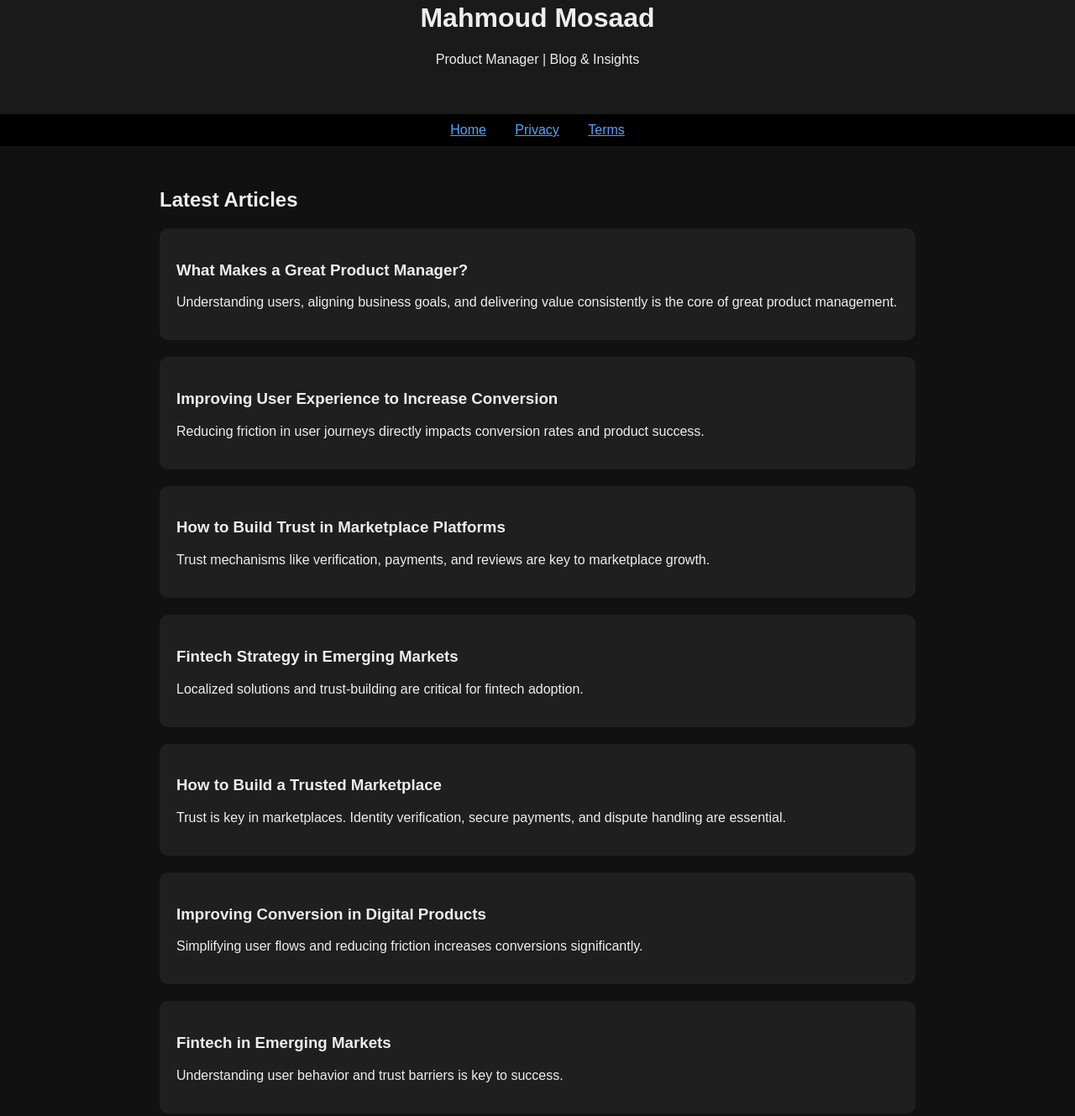
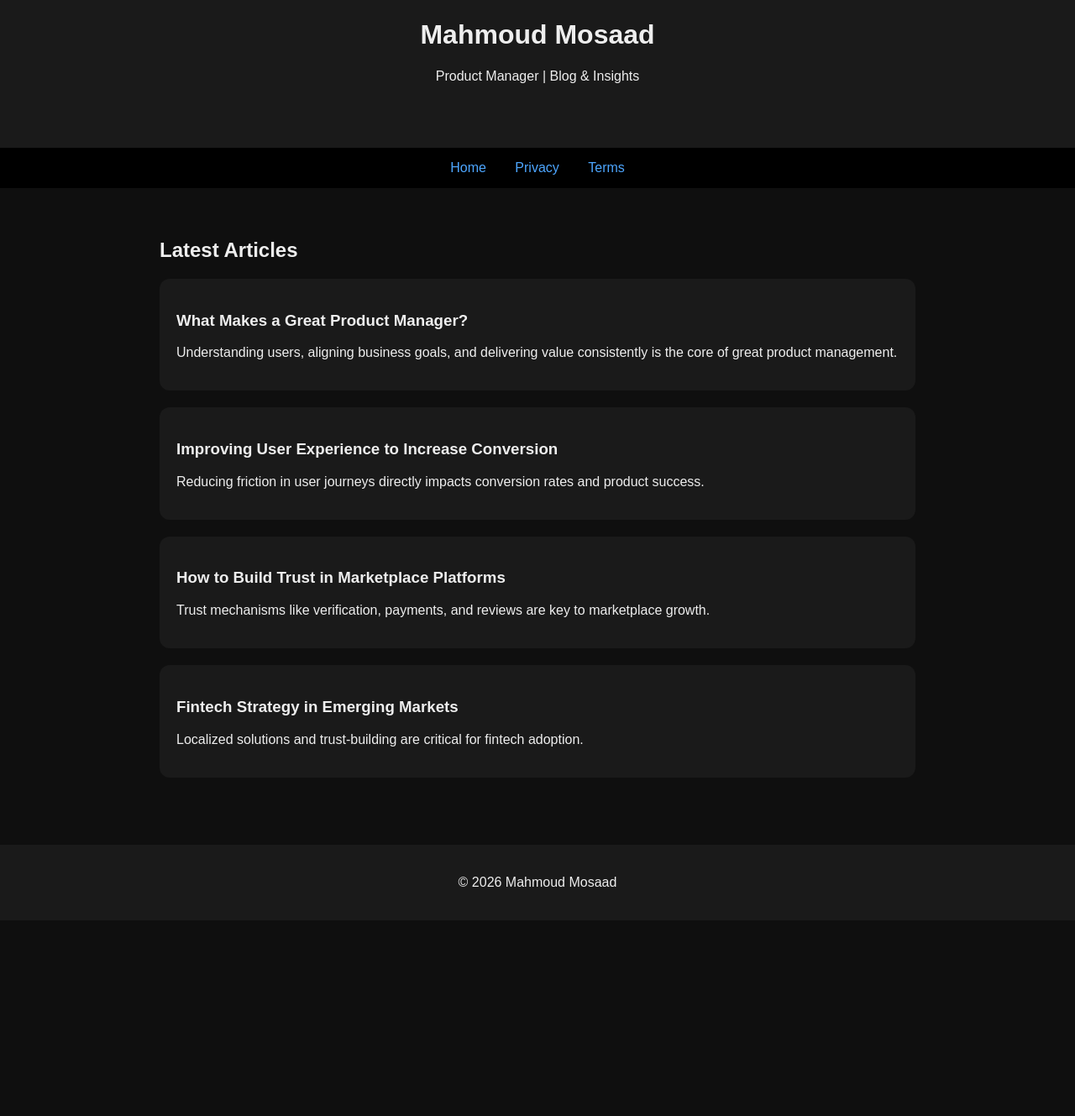
Before and after one commit to mahmoudproduct/mahmoudproduct.github.io, a plain HTML site: page index.html in a window 1280 px wide. Shown: the part 58-1387 px from the top of the page at 84% size. After the commit the page ends 1154 px from the top, so only its background shows below. Drawn offline with Linux system fonts and the light colour scheme.

Commit message:
Update index

```diff
--- a/index.html
+++ b/index.html
@@ -3,20 +3,65 @@
 <head>
   <meta charset="UTF-8">
   <meta name="viewport" content="width=device-width, initial-scale=1.0">
-  <title>Mahmoud Mosaad | Blog</title>
+  <title>Mahmoud Mosaad | Product Blog</title>
+
+  <!-- SEO -->
+  <meta name="description" content="Product Management, Fintech, and Marketplace insights by Mahmoud Mosaad">
 
   <!-- AdSense -->
-  <script async src="https://pagead2.googlesyndication.com/pagead/js/adsbygoogle.js?client=ca-pub-2712273366147972"
-     crossorigin="anonymous"></script>
+  <script async
+    src="https://pagead2.googlesyndication.com/pagead/js/adsbygoogle.js?client=ca-pub-2712273366147972"
+    crossorigin="anonymous"></script>
 
   <style>
-    body { font-family: Arial; margin:0; background:#111; color:#eee; }
-    header { text-align:center; padding:40px; background:#1a1a1a; }
-    nav { text-align:center; padding:10px; background:#000; }
-    nav a { margin: 0 15px; color:#4da6ff; }
-    section { max-width:900px; margin:auto; padding:30px; }
-    .card { background:#1f1f1f; padding:20px; margin-top:20px; border-radius:10px; }
-    footer { text-align:center; padding:20px; background:#1a1a1a; margin-top:40px; }
+    body {
+      margin:0;
+      font-family: Arial;
+      background:#0f0f0f;
+      color:#eee;
+    }
+
+    header {
+      text-align:center;
+      padding:60px 20px;
+      background:#1a1a1a;
+    }
+
+    nav {
+      text-align:center;
+      padding:15px;
+      background:#000;
+    }
+
+    nav a {
+      margin:0 15px;
+      color:#4da6ff;
+      text-decoration:none;
+    }
+
+    section {
+      max-width:900px;
+      margin:auto;
+      padding:40px 20px;
+    }
+
+    .card {
+      background:#1a1a1a;
+      padding:20px;
+      margin-top:20px;
+      border-radius:12px;
+    }
+
+    .card:hover {
+      transform: translateY(-3px);
+    }
+
+    footer {
+      text-align:center;
+      padding:20px;
+      background:#1a1a1a;
+      margin-top:40px;
+    }
   </style>
 </head>
 
@@ -36,7 +81,7 @@
 <section>
   <h2>Latest Articles</h2>
 
-<div class="card">
+  <div class="card">
     <h3>What Makes a Great Product Manager?</h3>
     <p>Understanding users, aligning business goals, and delivering value consistently is the core of great product management.</p>
   </div>
@@ -56,22 +101,8 @@
     <p>Localized solutions and trust-building are critical for fintech adoption.</p>
   </div>
 
-  <div class="card">
-    <h3>How to Build a Trusted Marketplace</h3>
-    <p>Trust is key in marketplaces. Identity verification, secure payments, and dispute handling are essential.</p>
-  </div>
+</section>
 
-  <div class="card">
-    <h3>Improving Conversion in Digital Products</h3>
-    <p>Simplifying user flows and reducing friction increases conversions significantly.</p>
-  </div>
-
-  <div class="card">
-    <h3>Fintech in Emerging Markets</h3>
-    <p>Understanding user behavior and trust barriers is key to success.</p>
-  </div>
-
-</section>
 
 <footer>
   <p>© 2026 Mahmoud Mosaad</p>
```
